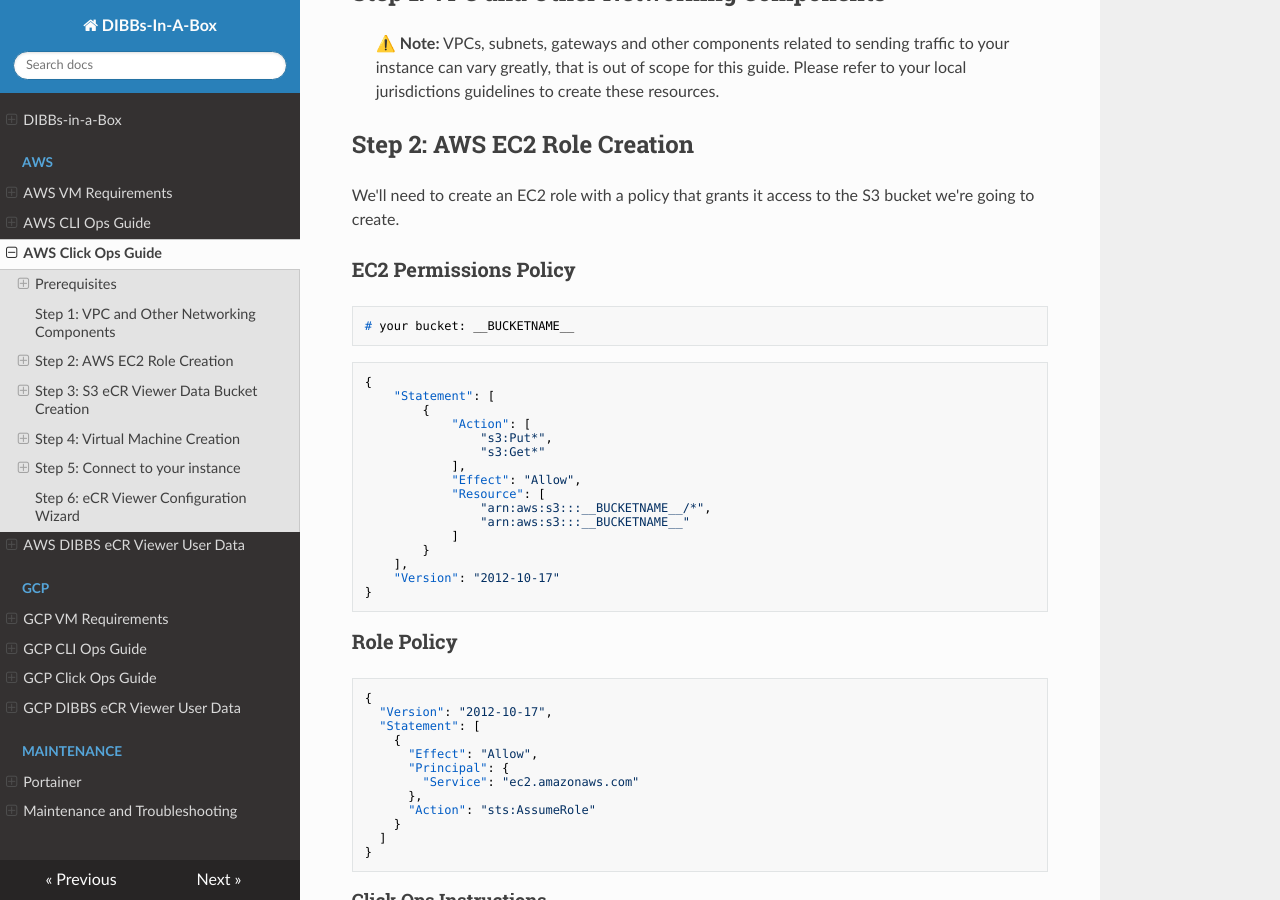
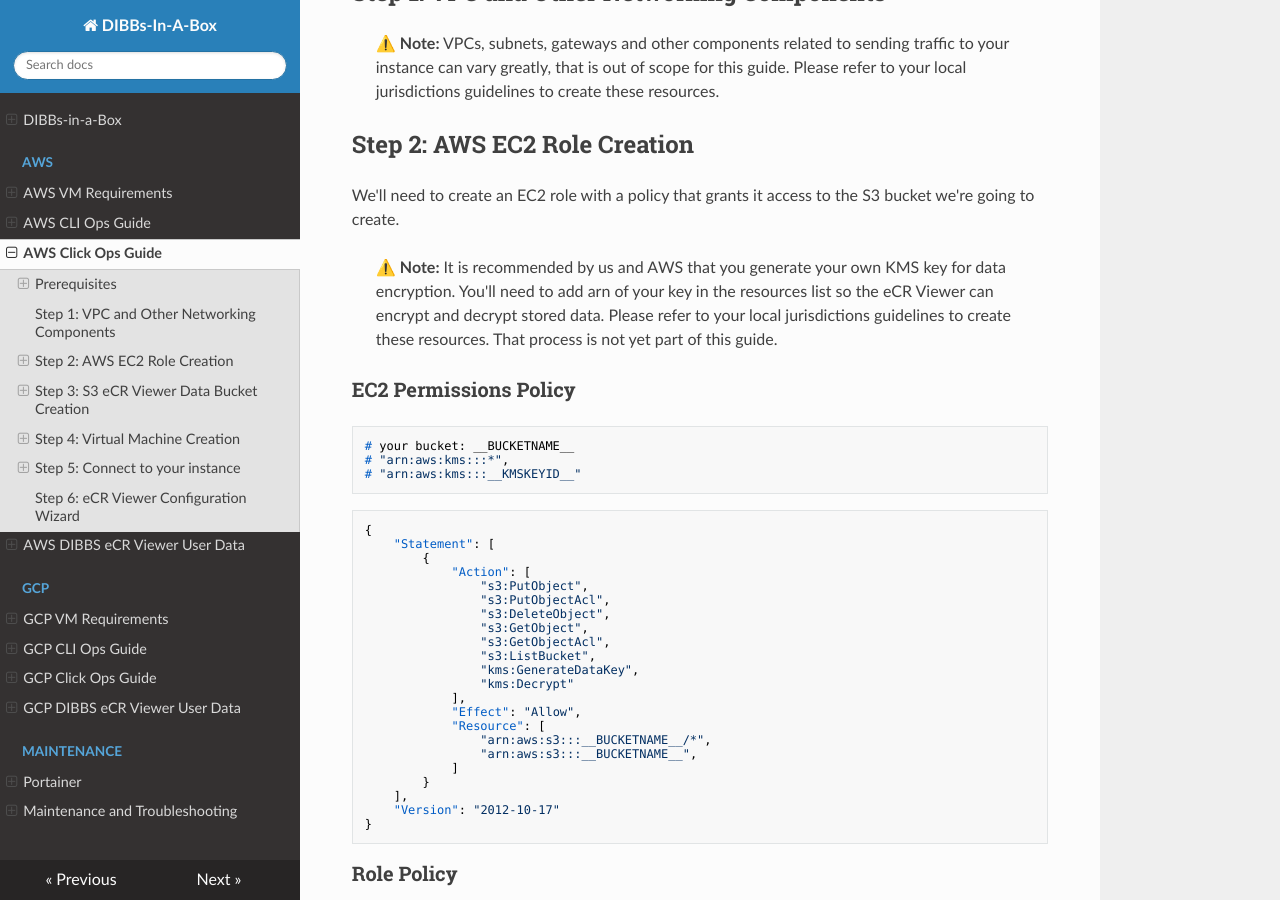
Before and after one commit to CDCgov/dibbs-vm, an MkDocs documentation site: the page built from docs/vm-docs/docs/AWS/09-AWS-VM-Click-Ops-Instructions.md, in a window 1280 px wide and 900 px high, scrolled down 506 px. Built offline with MkDocs 1.6.1, drawn with Linux system fonts in a browser that asks for light colours; nearby versions of some CDN libraries.

Commit message:
docs: add KMS key recommendation and update S3 actions in EC2 policy

````diff
--- a/docs/vm-docs/docs/AWS/09-AWS-VM-Click-Ops-Instructions.md
+++ b/docs/vm-docs/docs/AWS/09-AWS-VM-Click-Ops-Instructions.md
@@ -18,23 +18,34 @@
 
 We'll need to create an EC2 role with a policy that grants it access to the S3 bucket we're going to create.
 
+> ⚠️ **Note:** It is recommended by us and AWS that you generate your own KMS key for data encryption. You'll need to add arn of your key in the resources list so the eCR Viewer can encrypt and decrypt stored data. Please refer to your local jurisdictions guidelines to create these resources. That process is not yet part of this guide.
+
+
 ### EC2 Permissions Policy
 
 ```shell
 # your bucket: __BUCKETNAME__
+# "arn:aws:kms:::*",
+# "arn:aws:kms:::__KMSKEYID__"
 ```
 ```json
 {
     "Statement": [
         {
             "Action": [
-                "s3:Put*",
-                "s3:Get*"
+                "s3:PutObject",
+                "s3:PutObjectAcl",
+                "s3:DeleteObject",
+                "s3:GetObject",
+                "s3:GetObjectAcl",
+                "s3:ListBucket",
+                "kms:GenerateDataKey",
+                "kms:Decrypt"
             ],
             "Effect": "Allow",
             "Resource": [
                 "arn:aws:s3:::__BUCKETNAME__/*",
-                "arn:aws:s3:::__BUCKETNAME__"
+                "arn:aws:s3:::__BUCKETNAME__",
             ]
         }
     ],
````
Also changed, not shown: docs/vm-docs/docs/AWS/08-AWS-VM-CLI-Ops-Instructions.md (+12 -3 lines).
